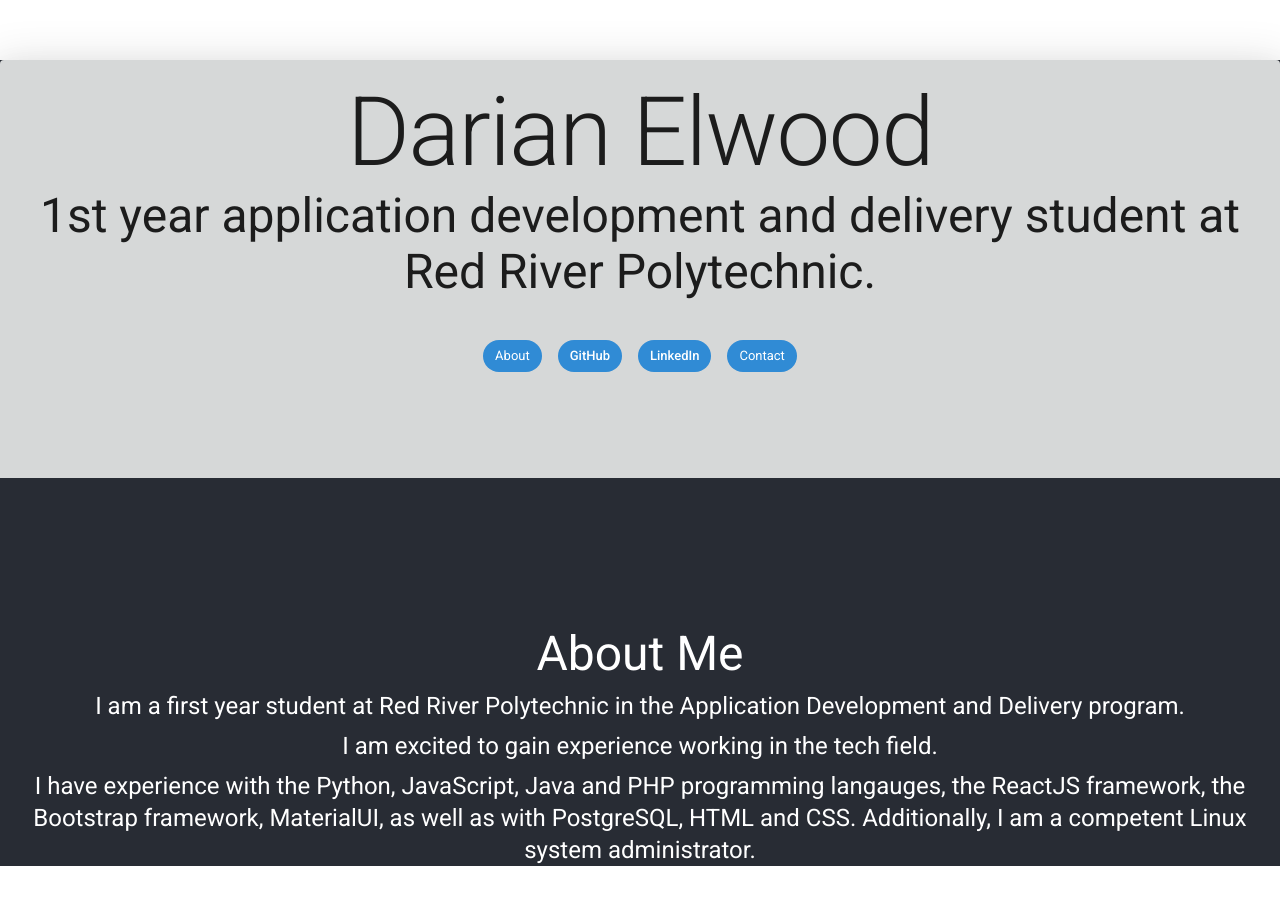
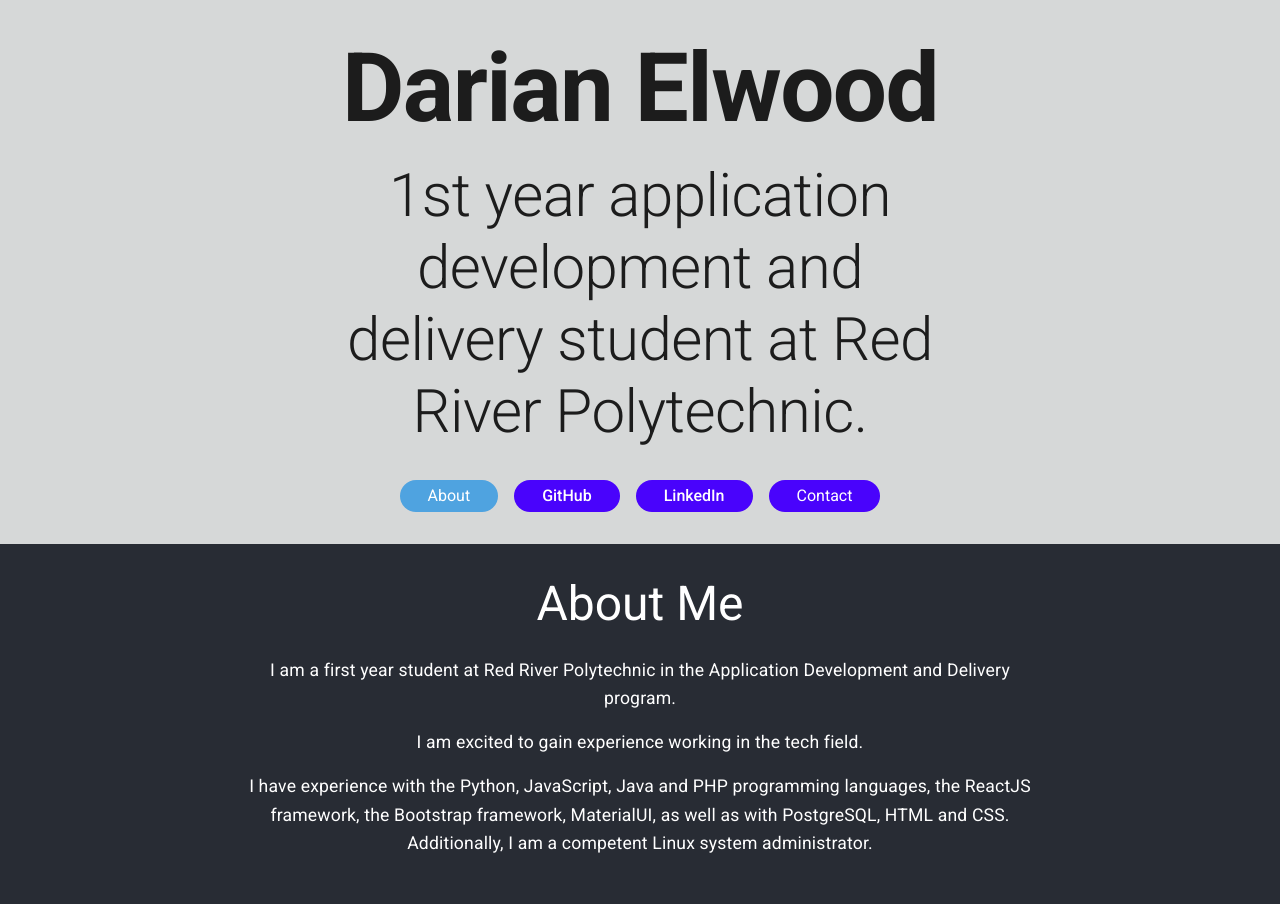
Before and after one commit to DarianElwood/Homepage, a React (Vite) app: page / in a window 1280 px wide. Shown: the top 904 px of the page. Before the commit the page ends 866 px from the top, so only its background shows below. Built offline with nearby package versions, Linux system fonts and the light colour scheme.

Commit message:
Major styling reworks, made site accessible.

```diff
--- a/src/Homescreen.jsx
+++ b/src/Homescreen.jsx
@@ -1,144 +1,270 @@
 import './App.jsx';
 import Typography from '@mui/material/Typography';
-import { Box, Grid, Chip, Paper, Link} from '@mui/material';
+import { Box, Chip, Paper, Link } from '@mui/material';
 import React from 'react';
 import { useState } from 'react';
-
-
+import PropTypes from 'prop-types';
 
 // main homescreen element.
-function Homescreen(){
+function Homescreen() {
+    // Use a single state to track which page is active
+    const [activePage, setActivePage] = useState('about'); // Default to 'about'
+
     // click handlers for the about and contact buttons
-    function contactClickHandler(displayContactPage){
-        setDisplayContactPage(!displayContactPage.displayAboutPage);
-        setDisplayAboutPage(false);
-    }
-    function aboutClickHandler(displayAboutPage){
-        setDisplayAboutPage(!displayAboutPage.displayAboutPage);
-        setDisplayContactPage(false);
+    function contactClickHandler() {
+        setActivePage('contact');
     }
 
-    const [displayContactPage, setDisplayContactPage] = useState(false);
-    const [displayAboutPage, setDisplayAboutPage] = useState(true);
-    return (
-            <Box sx={{
-            direction: 'column',
-            display: 'inherit',
-            justifyContent: 'center',
-            alignItems: 'center',
-            height: '85vh',
-            width: '100vw',
-            backgroundColor: '#282c34',
-            color: 'white',
-    }}>
-        <Paper elevation={24} sx={{background: '#d6d8d8', width: '100vw', justifyContent: 'center'}}>
-        <Grid container
-        direction="column"
-        sx={{
-            justifyContent: 'center',
-            alignItems: 'center',
-            textAlign: 'center',
-            padding: 2,
-            paddingBottom: 10,
-
-        }}>
-            <Typography variant="h1" >Darian Elwood</Typography>
-            <Typography variant="h3" sx={{paddingBottom: 5}}>1st year application development and delivery student at Red River Polytechnic.</Typography>
-
-
-
-            <Grid container direction="row" spacing={2} sx={{justifyContent: 'center', paddingBottom: 20}}>
-                <Chip label="About" onClick={() => aboutClickHandler(displayAboutPage, displayContactPage)}
-                    sx={{color: 'white', background: '#308bd5', '&:hover': { color: 'black',}}}/>
-                <Chip label="GitHub" component="a" href="https://github.com/DarianElwood" sx={{color: 'white', background: '#308bd5', '&:hover': { color: 'black',}}}/>
-                <Chip label="LinkedIn" component="a" href="https://www.linkedin.com/in/darian-elwood-bb713b330/" sx={{color: 'white', background: '#308bd5', '&:hover': { color: 'black',}}}/>
-                <Chip label="Contact" onClick={() => contactClickHandler(displayContactPage, displayAboutPage)}
-                    sx={{color: 'white', background: '#308bd5', '&:hover': { color: 'black',}}}/>
-
-            </Grid>
-
-        </Grid>
-        </Paper>
-        <ContactScreen displayContactPage={displayContactPage}/>
-        <AboutPage displayAboutPage={displayAboutPage}/>
-        </Box>
-    );
-
+    function aboutClickHandler() {
+        setActivePage('about');
     }
 
-//about page - display controlled by displayAboutPage boolean
-function AboutPage(displayAboutPage){
-    if (!displayAboutPage.displayAboutPage) return (
-        <></>
-    );
-    else return (
-        <Box sx={{
-            direction: 'column',
-            display: 'flex',
-            justifyContent: 'center',
-            alignItems: 'center',
-            height: '15vh',
-            width: '100vw',
-            backgroundColor: '#282c34',
-            color: 'white',
-            paddingBottom: 10,
-            }}>
-                <Grid container direction="column" spacing={1} sx={{justifyContent: 'center',
-                    alignItems: 'center',
-                    textAlign: 'center',
-                    backgroundColor: '#282c34',
-                    //spadding: 2,
-                }}>
-                    <Box sx={{height: 140, width: '100vw', backgroundColor: '#282c34'}}/>
-                    <Typography variant="h3">About Me</Typography>
-                    <Typography variant="h5">I am a first year student at Red River Polytechnic in the Application Development and Delivery program.</Typography>
-                    <Typography variant="h5">I am excited to gain experience working in the tech field.</Typography>
-                    <Typography variant="h5">I have experience with the Python, JavaScript, Java and PHP programming langauges, the ReactJS framework, the Bootstrap framework, MaterialUI, as well as with PostgreSQL, HTML and CSS. Additionally, I am a competent Linux system administrator.  </Typography>
-                </Grid>
-            </Box>
-    );
-    }
-
-//display contact page - display controlled by displayContactPage boolean
-function ContactScreen(displayContactPage){
-    if (!displayContactPage.displayContactPage) return (
-        <>
-        <Box />
-        </>
-    );
-
-    else return  (
-            <Box sx={{
-                direction: 'column',
+    return (
+        <Box
+            component="main"
+            sx={{
                 display: 'flex',
-                justifyContent: 'center',
-                alignItems: 'center',
-                height: '15vh',
+                flexDirection: 'column',
+                minHeight: '100vh',
                 width: '100vw',
                 backgroundColor: '#282c34',
                 color: 'white',
+            }}
+        >
+            <SplashScreen
+                aboutClickHandler={aboutClickHandler}
+                contactClickHandler={contactClickHandler}
+                activePage={activePage}
+            />
+            <ContactScreen displayContactPage={activePage === 'contact'} />
+            <AboutPage displayAboutPage={activePage === 'about'} />
+        </Box>
+    );
+}
 
-                paddingBottom: 10,
-                }}>
-                <Grid container direction="column" spacing={1} sx={{justifyContent: 'center',
+function SplashScreen({ aboutClickHandler, contactClickHandler, activePage }) {
+    return (
+        <Box
+            component="header"
+            sx={{
+                width: '100%',
+                flexShrink: 0,
+            }}
+        >
+            <Paper elevation={24} sx={{
+                background: '#d6d8d8',
+                width: '100%',
+                borderRadius: 0,
+            }}>
+                <Box sx={{
+                    display: 'flex',
+                    flexDirection: 'column',
+                    justifyContent: 'center',
                     alignItems: 'center',
                     textAlign: 'center',
-                    //padding: 2,
-                    backgroundColor: '#282c34',
+                    padding: 4,
+                    minHeight: '60vh',
                 }}>
-                    <Box sx={{height: 20, width: '100vw'}}/>
-                    <Typography variant="h3">Contact Information</Typography>
-                    <Typography variant="h5">Email: <Link href="mailto:delwood@academic.rrc.ca">delwood@academic.rrc.ca</Link></Typography>
-                    <Typography variant="h5">Cell: <Link href="tel:12045575027">+1 (204) 557-5027</Link></Typography>
-                    <Typography variant="h5">Signal: <Link href="https://signal.me/#eu/TSxSg9gLzGUGmfMlqLYA5Jko1ayooDtd0-XrOMnNQr87P4JkiPBEtpTk8gtmG1uO">@delwood.92</Link></Typography>
-                    <Typography variant="h5">WhatsApp: <Link href="https://wa.me/12045575027">+1 (204) 557-5027</Link></Typography>
-                </Grid>
-            </Box>
-        );
+                    <Typography variant="h1" sx={{ marginBottom: 2, fontWeight: 'bold' }}>
+                        Darian Elwood
+                    </Typography>
+                    <Typography variant="h2" sx={{ marginBottom: 4, maxWidth: '600px' }}>
+                        1st year application development and delivery student at Red River Polytechnic.
+                    </Typography>
 
+                    <Box
+                        component="nav"
+                        aria-label="Main navigation"
+                        sx={{
+                            display: 'flex',
+                            flexWrap: 'wrap',
+                            gap: 2,
+                            justifyContent: 'center',
+                        }}
+                    >
+                        <Chip
+                            label="About"
+                            onClick={aboutClickHandler}
+                            sx={{
+                                color: 'white',
+                                background: activePage === 'about' ? '#4fa3e0' : '#4903fc',
+                                '&:hover': {
+                                    color: 'black',
+                                    background: '#4fa3e0'
+                                },
+                                fontSize: '1rem',
+                                padding: '8px 16px',
+                            }}
+                        />
+                        <Chip
+                            label="GitHub"
+                            component="a"
+                            href="https://github.com/DarianElwood"
+                            target="_blank"
+                            rel="noopener noreferrer"
+                            sx={{
+                                color: 'white',
+                                background: '#4903fc',
+                                '&:hover': {
+                                    color: 'black',
+                                    background: '#4fa3e0'
+                                },
+                                fontSize: '1rem',
+                                padding: '8px 16px',
+                            }}
+                        />
+                        <Chip
+                            label="LinkedIn"
+                            component="a"
+                            href="https://www.linkedin.com/in/darian-elwood-bb713b330/"
+                            target="_blank"
+                            rel="noopener noreferrer"
+                            sx={{
+                                color: 'white',
+                                background: '#4903fc',
+                                '&:hover': {
+                                    color: 'black',
+                                    background: '#4fa3e0'
+                                },
+                                fontSize: '1rem',
+                                padding: '8px 16px',
+                            }}
+                        />
+                        <Chip
+                            label="Contact"
+                            onClick={contactClickHandler}
+                            sx={{
+                                color: 'white',
+                                background: activePage === 'contact' ? '#4fa3e0' : '#4903fc',
+                                '&:hover': {
+                                    color: 'black',
+                                    background: '#4fa3e0'
+                                },
+                                fontSize: '1rem',
+                                padding: '8px 16px',
+                            }}
+                        />
+                    </Box>
+                </Box>
+            </Paper>
+        </Box>
+    );
 }
 
+// about page - display controlled by displayAboutPage boolean
+function AboutPage({ displayAboutPage }) {
+    if (!displayAboutPage) {
+        return null;
+    }
 
+    return (
+        <Box
+            component="section"
+            aria-labelledby="about-heading"
+            sx={{
+                display: 'flex',
+                flexDirection: 'column',
+                justifyContent: 'flex-start',
+                alignItems: 'center',
+                minHeight: '50vh',
+                width: '100%',
+                backgroundColor: '#282c34',
+                color: 'white',
+                padding: 4,
+                boxSizing: 'border-box',
+            }}
+        >
+            <Typography
+                id="about-heading"
+                variant="h3"
+                sx={{ marginBottom: 3, textAlign: 'center' }}
+            >
+                About Me
+            </Typography>
+            <Box sx={{ maxWidth: '800px', textAlign: 'center' }}>
+                <Typography variant="body1" sx={{ marginBottom: 2, lineHeight: 1.6, fontSize: '1.1rem' }}>
+                    I am a first year student at Red River Polytechnic in the Application Development and Delivery program.
+                </Typography>
+                <Typography variant="body1" sx={{ marginBottom: 2, lineHeight: 1.6, fontSize: '1.1rem' }}>
+                    I am excited to gain experience working in the tech field.
+                </Typography>
+                <Typography variant="body1" sx={{ lineHeight: 1.6, fontSize: '1.1rem' }}>
+                    I have experience with the Python, JavaScript, Java and PHP programming languages, the ReactJS framework,
+                    the Bootstrap framework, MaterialUI, as well as with PostgreSQL, HTML and CSS. Additionally, I am a competent
+                    Linux system administrator.
+                </Typography>
+            </Box>
+        </Box>
+    );
+}
 
+// display contact page - display controlled by displayContactPage boolean
+function ContactScreen({ displayContactPage }) {
+    if (!displayContactPage) {
+        return null;
+    }
+
+    return (
+        <Box
+            component="section"
+            aria-labelledby="contact-heading"
+            sx={{
+                display: 'flex',
+                flexDirection: 'column',
+                justifyContent: 'flex-start',
+                alignItems: 'center',
+                minHeight: '50vh',
+                width: '100%',
+                backgroundColor: '#282c34',
+                color: 'white',
+                padding: 4,
+                boxSizing: 'border-box',
+            }}
+        >
+            <Typography
+                id="contact-heading"
+                variant="h3"
+                sx={{ marginBottom: 3, textAlign: 'center' }}
+            >
+                Contact Information
+            </Typography>
+            <Box
+                component="address"
+                sx={{
+                    maxWidth: '600px',
+                    textAlign: 'center',
+                    fontStyle: 'normal'
+                }}
+            >
+                <Typography variant="body1" sx={{ marginBottom: 2, fontSize: '1.1rem' }}>
+                    Email: <Link href="mailto:delwood@academic.rrc.ca" sx={{ color: '#308bd5' }}>delwood@academic.rrc.ca</Link>
+                </Typography>
+                <Typography variant="body1" sx={{ marginBottom: 2, fontSize: '1.1rem' }}>
+                    Cell: <Link href="tel:12045575027" sx={{ color: '#308bd5' }}>+1 (204) 557-5027</Link>
+                </Typography>
+                <Typography variant="body1" sx={{ marginBottom: 2, fontSize: '1.1rem' }}>
+                    Signal: <Link href="https://signal.me/#eu/TSxSg9gLzGUGmfMlqLYA5Jko1ayooDtd0-XrOMnNQr87P4JkiPBEtpTk8gtmG1uO" sx={{ color: '#308bd5' }}>@delwood.92</Link>
+                </Typography>
+                <Typography variant="body1" sx={{ fontSize: '1.1rem' }}>
+                    WhatsApp: <Link href="https://wa.me/12045575027" sx={{ color: '#308bd5' }}>+1 (204) 557-5027</Link>
+                </Typography>
+            </Box>
+        </Box>
+    );
+}
+
+AboutPage.propTypes = {
+    displayAboutPage: PropTypes.bool.isRequired
+};
+
+ContactScreen.propTypes = {
+    displayContactPage: PropTypes.bool.isRequired
+};
+
+SplashScreen.propTypes = {
+    aboutClickHandler: PropTypes.func.isRequired,
+    contactClickHandler: PropTypes.func.isRequired,
+    activePage: PropTypes.string.isRequired,
+};
 
 export default Homescreen;
```
Also changed, not shown: src/index.css (+8 -0 lines).
